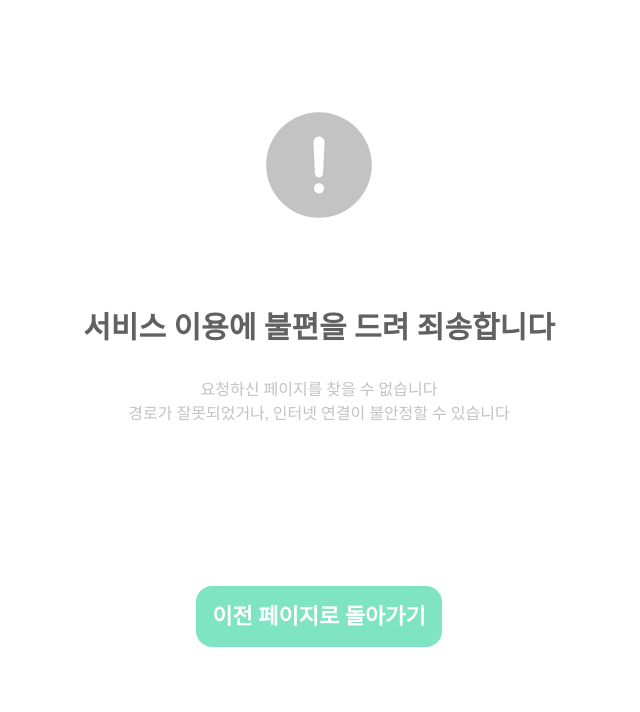
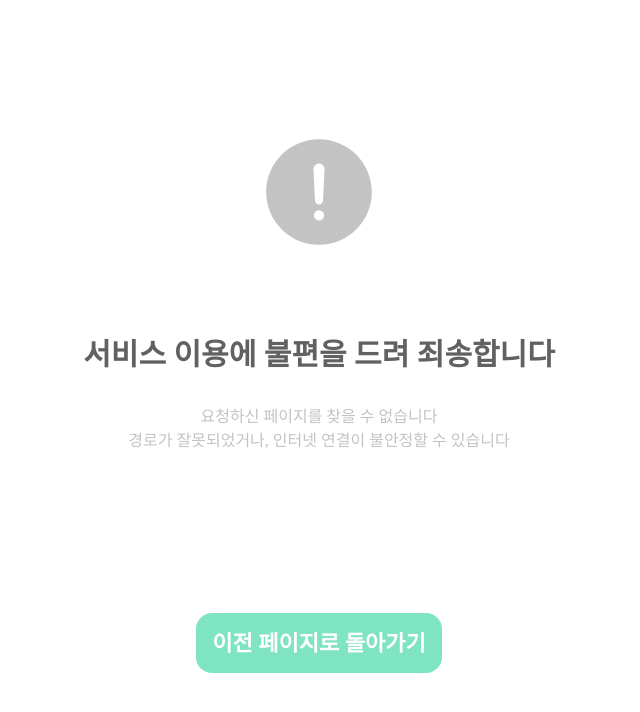
Before and after one commit to WithTime12/WithTimeFE, a React (Vite) app: page /error in a window 1280 px wide. Shown: the top 712 px of the page, without its empty margins (321-961 px from the left). Built offline with nearby package versions, Linux system fonts and the light colour scheme; no server answers; a web font is replaced by a local one; what @lukemorales/query-key-factory, chartjs-plugin-datalabels would draw is missing.

Commit message:
fix: 피드백 기반 코드 수정

```diff
--- a/src/pages/common/Error.tsx
+++ b/src/pages/common/Error.tsx
@@ -5,13 +5,14 @@ import AlertCircle from '@/assets/icons/alert-circle_Fill.svg?react';
 export default function Error() {
     return (
         <>
-            <div className="flex flex-col items-center justify-center bg-white py-[100px]">
+            <div className="flex flex-col items-center justify-center bg-white py-[100px] min-h-screen px-4">
                 <AlertCircle className="w-[130px] h-[130px] mb-[80px] text-default-gray-500" />
-                <p className="text-3xl mb-[32px] text-default-gray-700 font-bold">서비스 이용에 불편을 드려 죄송합니다</p>
+                <h1 className="text-3xl mb-[32px] text-default-gray-700 font-bold">서비스 이용에 불편을 드려 죄송합니다</h1>
                 <p className="text-l text-default-gray-500 text-center mb-[160px]">
                     요청하신 페이지를 찾을 수 없습니다 <br /> 경로가 잘못되었거나, 인터넷 연결이 불안정할 수 있습니다
                 </p>
-                <Button onClick={() => window.location.reload()} size={'big-16'} variant={'mint'} className="text-[22px]">
+
+                <Button onClick={() => window.history.back()} size={'big-16'} variant={'mint'} className="text-[22px]">
                     이전 페이지로 돌아가기
                 </Button>
             </div>
```
